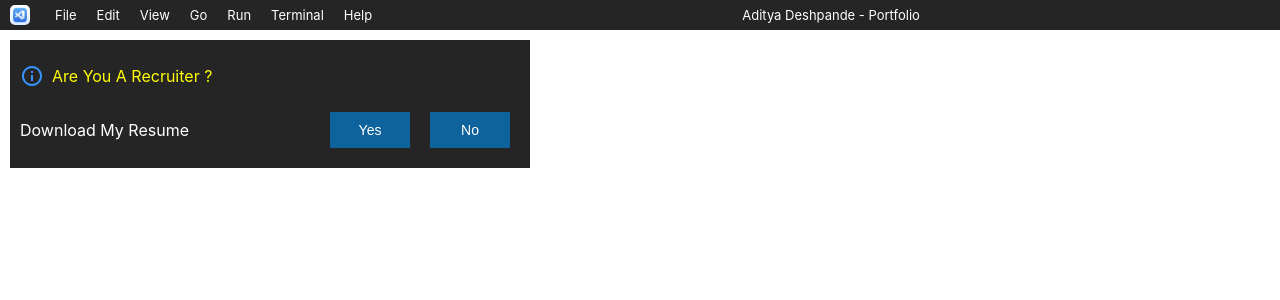
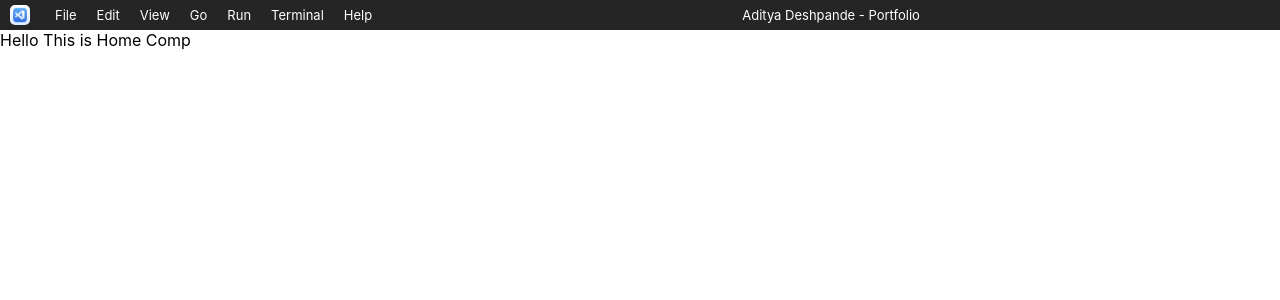
Before and after one commit to adityadeshpande0/MyPortfolio, a React (Create React App) app: page /home in a window 1280 px wide. Shown: the top 300 px of the page. Built offline with nearby package versions, Linux system fonts and the light colour scheme.

Commit message:
React Router Added

```diff
--- a/package.json
+++ b/package.json
@@ -12,6 +12,8 @@
     "@testing-library/user-event": "^13.5.0",
     "react": "^18.2.0",
     "react-dom": "^18.2.0",
+    "react-router": "^6.22.0",
+    "react-router-dom": "^6.22.0",
     "react-scripts": "5.0.1",
     "web-vitals": "^2.1.4"
   },
--- a/src/App.js
+++ b/src/App.js
@@ -1,12 +1,13 @@
+import { RouteSharp } from "@mui/icons-material";
 import "./App.css";
 import Navbar from "./Components/Navbar/Navbar";
 import AlertDialogBox from "./Components/Popups/AlertDialogBox";
+import Routers from "./Navigation/Routers";
 
 function App() {
   return (
     <div>
-      <Navbar />
-      <AlertDialogBox />
+      <Routers/>
     </div>
   );
 }
--- /dev/null
+++ b/src/Components/Home/Home.jsx
@@ -0,0 +1,12 @@
+import React from 'react'
+import AlertDialogBox from '../Popups/AlertDialogBox'
+
+function Home() {
+  return (
+    <div>
+      Hello This is Home Comp
+    </div>
+  )
+}
+
+export default Home
--- /dev/null
+++ b/src/Navigation/Routers.js
@@ -0,0 +1,24 @@
+import React from "react";
+import {
+  BrowserRouter as Router,
+  Route,
+  Routes,
+  Switch,
+} from "react-router-dom";
+import Home from "../Components/Home/Home";
+import Navbar from "../Components/Navbar/Navbar";
+
+function Routers() {
+  return (
+    <Router>
+      <div>
+        <Navbar/>
+        <Routes>
+          <Route exact path="/home" Component={Home} />
+        </Routes>
+      </div>
+    </Router>
+  );
+}
+
+export default Routers;
```
Also changed, not shown: 1 other file (tests, documents, lock files or other folders).
